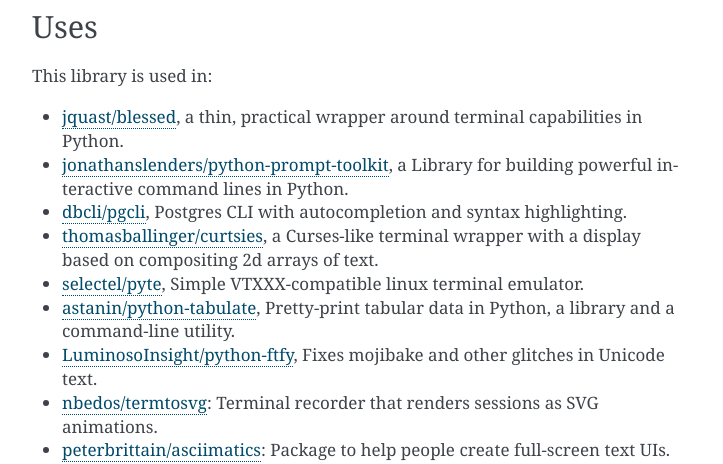
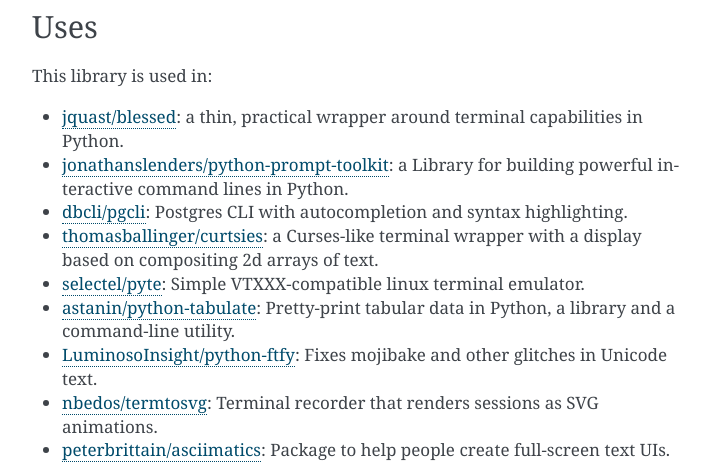
Before and after one commit to jquast/wcwidth, a Sphinx documentation site: the page built from docs/intro.rst, in a window 1280 px wide and 900 px high, scrolled down 2535 px. Shown: the part 155-619 px from the top of the window, without its empty margins (388-1111 px from the left). Built offline with Sphinx 7.4.7, drawn with Linux system fonts in a browser that asks for light colours.

```diff
--- a/docs/intro.rst
+++ b/docs/intro.rst
@@ -139,23 +139,23 @@
 
 This library is used in:
 
-- `jquast/blessed`_, a thin, practical wrapper around terminal capabilities in
+- `jquast/blessed`_: a thin, practical wrapper around terminal capabilities in
   Python.
 
-- `jonathanslenders/python-prompt-toolkit`_, a Library for building powerful
+- `jonathanslenders/python-prompt-toolkit`_: a Library for building powerful
   interactive command lines in Python.
 
-- `dbcli/pgcli`_, Postgres CLI with autocompletion and syntax highlighting.
+- `dbcli/pgcli`_: Postgres CLI with autocompletion and syntax highlighting.
 
-- `thomasballinger/curtsies`_, a Curses-like terminal wrapper with a display
+- `thomasballinger/curtsies`_: a Curses-like terminal wrapper with a display
   based on compositing 2d arrays of text.
 
-- `selectel/pyte`_, Simple VTXXX-compatible linux terminal emulator.
+- `selectel/pyte`_: Simple VTXXX-compatible linux terminal emulator.
 
-- `astanin/python-tabulate`_, Pretty-print tabular data in Python, a library
+- `astanin/python-tabulate`_: Pretty-print tabular data in Python, a library
   and a command-line utility.
 
-- `LuminosoInsight/python-ftfy`_, Fixes mojibake and other glitches in Unicode
+- `LuminosoInsight/python-ftfy`_: Fixes mojibake and other glitches in Unicode
   text.
 
 - `nbedos/termtosvg`_: Terminal recorder that renders sessions as SVG
```
